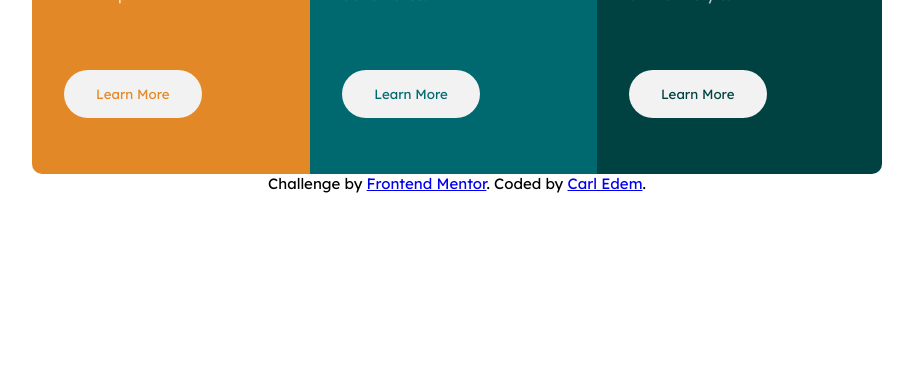
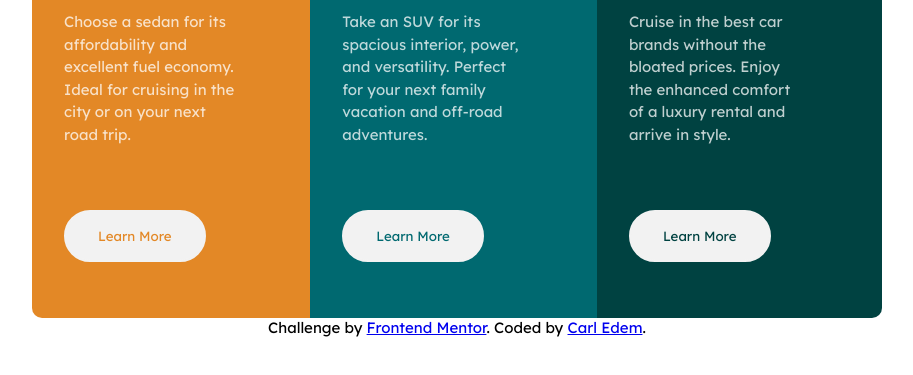
Before and after one commit to CarlEdem97/Challenge-iv, a plain HTML site: page index.html in a window 1280 px wide. Shown: the part 323-698 px from the top of the page, without its empty margins (183-1096 px from the left). Drawn offline with Linux system fonts and the light colour scheme.

Commit message:
style tweaks

```diff
--- a/css/styles.css
+++ b/css/styles.css
@@ -5,6 +5,8 @@
 }
 
 body {
+  height:100vh;
+  width:100vw;
   display: flex;
   flex-direction: column;
   justify-content: center;
@@ -45,7 +47,7 @@ body {
 }
 
 .sedan button {
-  border: none;
+  border:2px solid hsl(0, 0%, 95%);
   padding: 1rem  2rem;
   border-radius: 30px;
   background-color: hsl(0, 0%, 95%);
@@ -79,7 +81,7 @@ body {
 }
 
 .suv button {
-  border: none;
+  border:2px solid hsl(0, 0%, 95%);
   padding: 1rem 2rem;
   border-radius: 30px;
   background-color: hsl(0, 0%, 95%);
@@ -113,7 +115,7 @@ body {
 }
 
 .lux button {
-  border: none;
+  border:2px solid hsl(0, 0%, 95%);
   padding: 1rem 2rem;
   border-radius: 30px;
   background-color: hsl(0, 0%, 95%);
@@ -123,7 +125,6 @@ body {
 }
 button:hover{
   background-color: hsla(0, 0%, 0%, 0);
-  border:2px solid hsl(0, 0%, 95%);
   color:hsl(0, 0%, 95%);
   cursor:pointer;
 }
```
